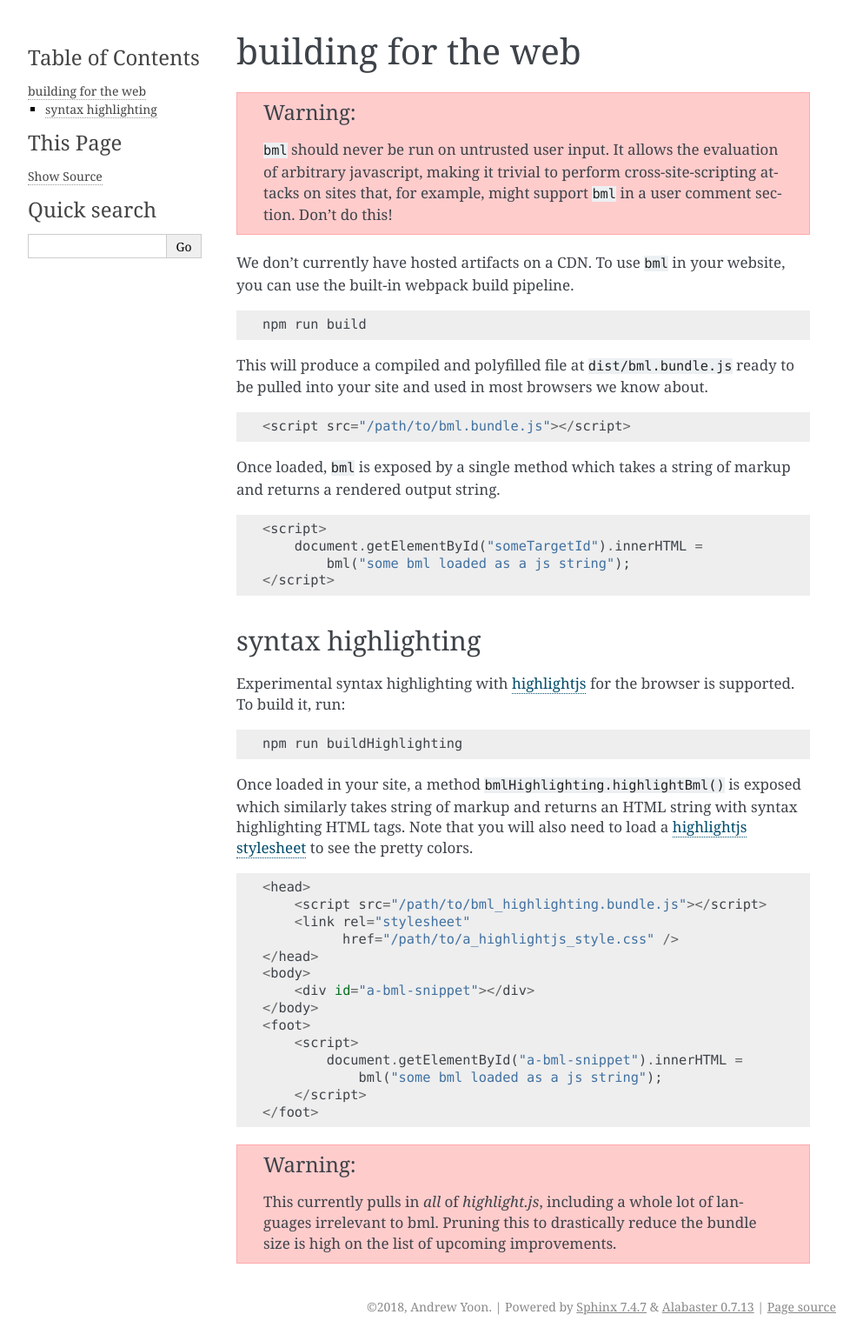
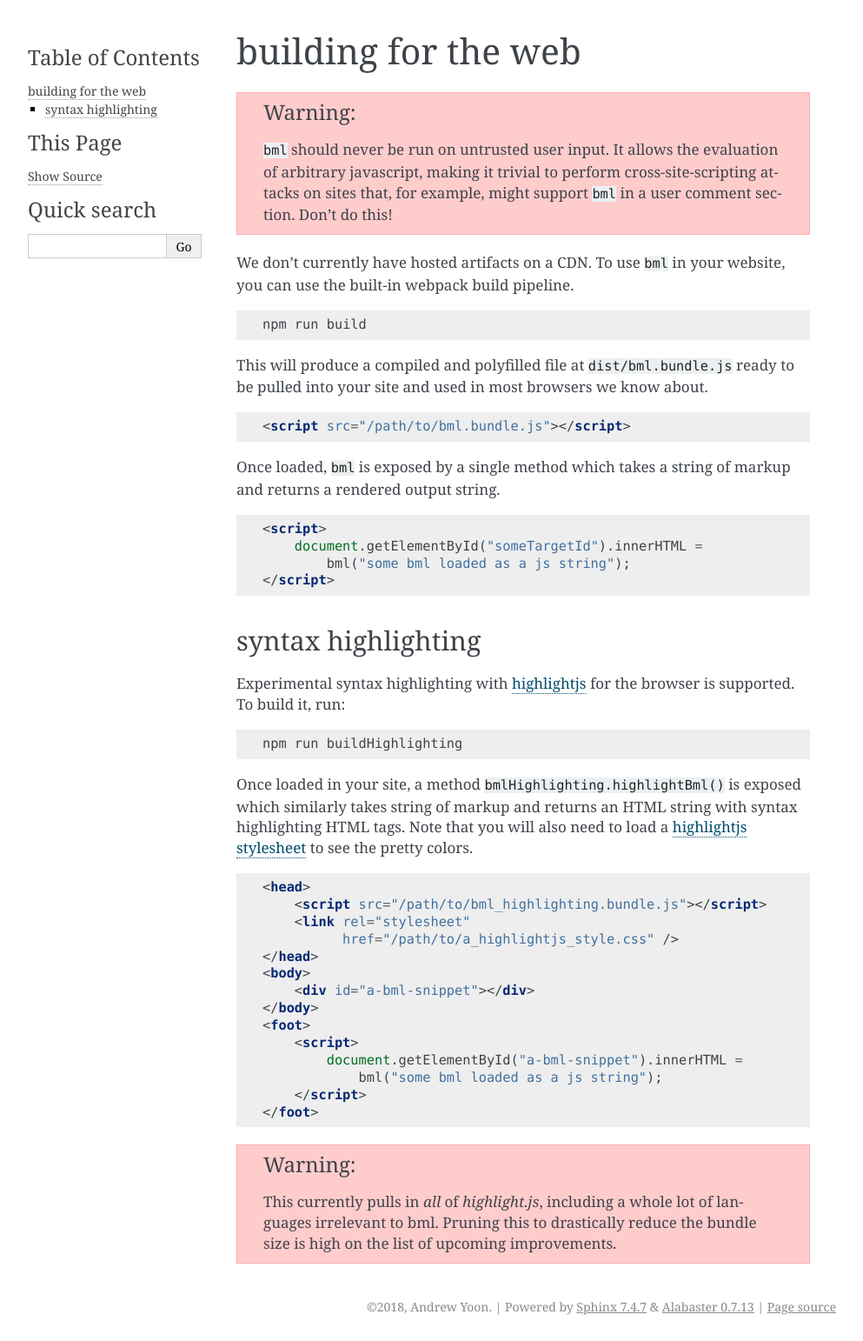
Before and after one commit to ajyoon/bml, a Sphinx documentation site: the page built from doc/source/building_for_the_web.rst, in a window 1280 px wide. Shown: the whole page at 87% size, without its empty margins (148-1141 px from the left). Built offline with Sphinx 7.4.7, drawn with Linux system fonts in a browser that asks for light colours.

Commit message:
more doc improvements

```diff
--- a/doc/source/building_for_the_web.rst
+++ b/doc/source/building_for_the_web.rst
@@ -9,17 +9,23 @@ building for the web
    section. Don't do this!
 
 We don't currently have hosted artifacts on a CDN. To use ``bml`` in your
-website, you can use the built-in webpack build pipeline. ::
+website, you can use the built-in webpack build pipeline.
+
+.. code:: bash
 
   npm run build
 
 This will produce a compiled and polyfilled file at ``dist/bml.bundle.js`` ready
-to be pulled into your site and used in most browsers we know about. ::
+to be pulled into your site and used in most browsers we know about.
+
+.. code:: html
 
   <script src="/path/to/bml.bundle.js"></script>
 
 Once loaded, ``bml`` is exposed by a single method which takes a string of
-markup and returns a rendered output string. ::
+markup and returns a rendered output string.
+
+.. code:: html
 
   <script>
       document.getElementById("someTargetId").innerHTML =
@@ -33,14 +39,18 @@ syntax highlighting
 .. _highlightjs stylesheet: https://github.com/isagalaev/highlight.js/tree/master/src/styles
 
 Experimental syntax highlighting with `highlightjs`_ for the browser is
-supported. To build it, run: ::
+supported. To build it, run:
+
+.. code:: bash
 
   npm run buildHighlighting
 
 Once loaded in your site, a method ``bmlHighlighting.highlightBml()`` is exposed
 which similarly takes string of markup and returns an HTML string with syntax
 highlighting HTML tags. Note that you will also need to load a `highlightjs
-stylesheet`_ to see the pretty colors. ::
+stylesheet`_ to see the pretty colors.
+
+.. code:: html
 
   <head>
       <script src="/path/to/bml_highlighting.bundle.js"></script>
--- a/doc/source/index.rst
+++ b/doc/source/index.rst
@@ -24,9 +24,9 @@ package entrypoint function exported by the package.
 
 This function renders a given string of ``bml`` markup and returns its output.
 
-``bml`` is Free Software under the `BSD 3-Clause license
-<https://github.com/ajyoon/bml/blob/master/LICENSE>`_. All source code is
-available at `<https://github.com/ajyoon/bml>`_.
+``bml`` is `Free Software <https://www.gnu.org/philosophy/free-sw.html>`_ under
+the `BSD 3-Clause license <https://github.com/ajyoon/bml/blob/master/LICENSE>`_.
+All source code is available at `<https://github.com/ajyoon/bml>`_.
 
 .. toctree::
    :caption: Contents:
```
